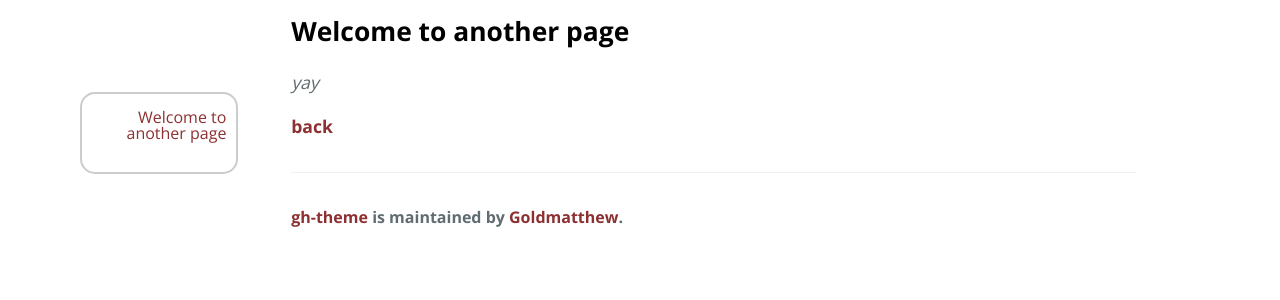
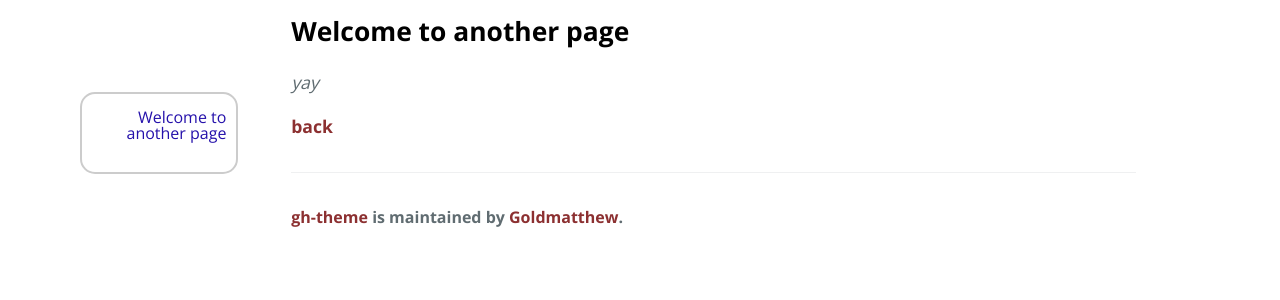
Before and after one commit to Goldmatthew/gh-theme, a Jekyll site: the page built from another-page.md, in a window 1280 px wide. Shown: the part 340-640 px from the top of the page. Built offline with Jekyll 4.4.1, drawn with Linux system fonts in a browser that asks for light colours.

Commit message:
Update jekyll-theme-ARCA.scss

```diff
--- a/_sass/jekyll-theme-ARCA.scss
+++ b/_sass/jekyll-theme-ARCA.scss
@@ -446,10 +446,10 @@ nav {
   }
 
   a {
-    color: #8C3031;
+    color: #2511ab;
     font-weight: bold;
 
-    &:hover { color: #DC143C; }
+    &:hover { color: #2511ab; }
   }
 
   // .active {
```
